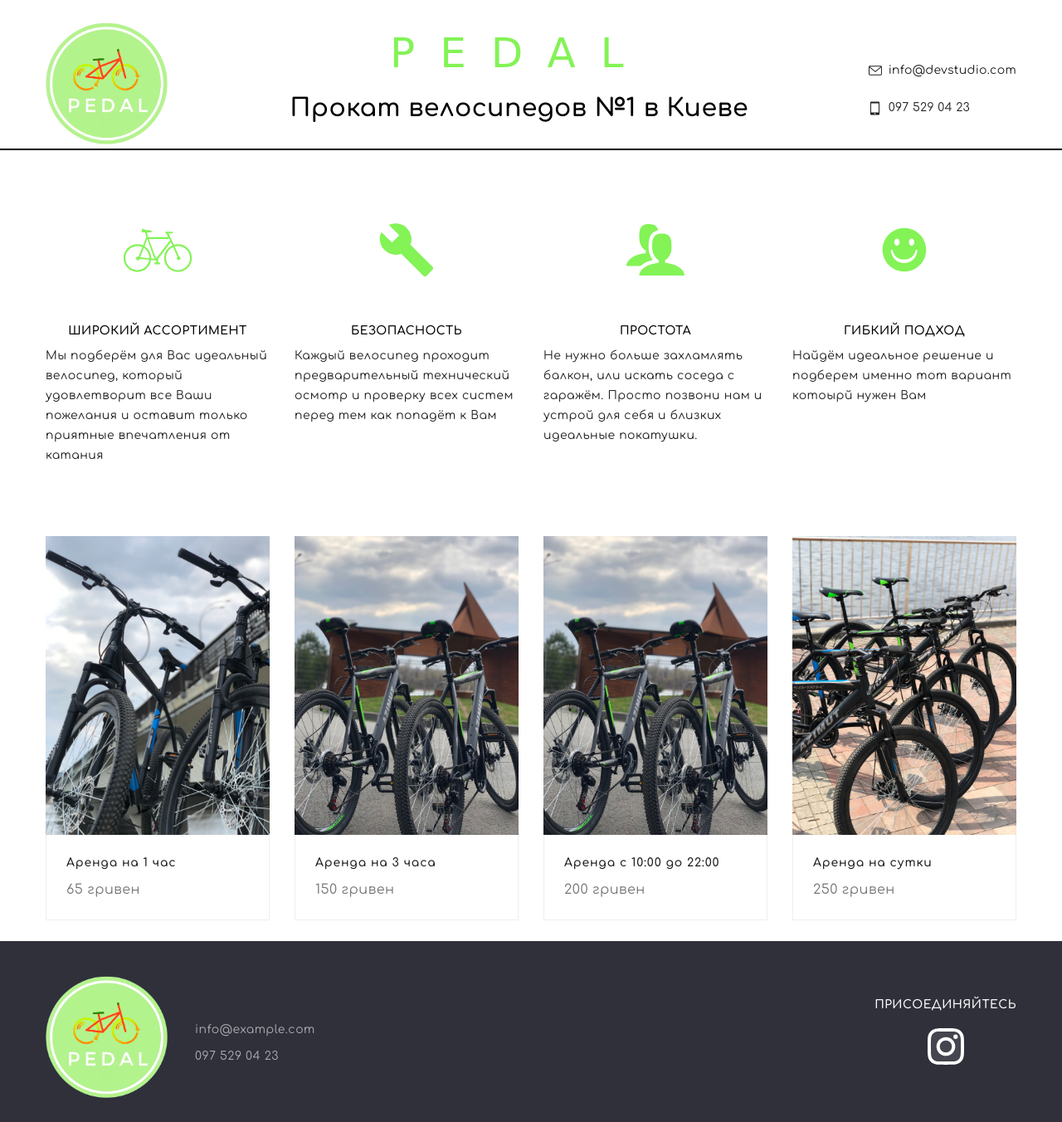
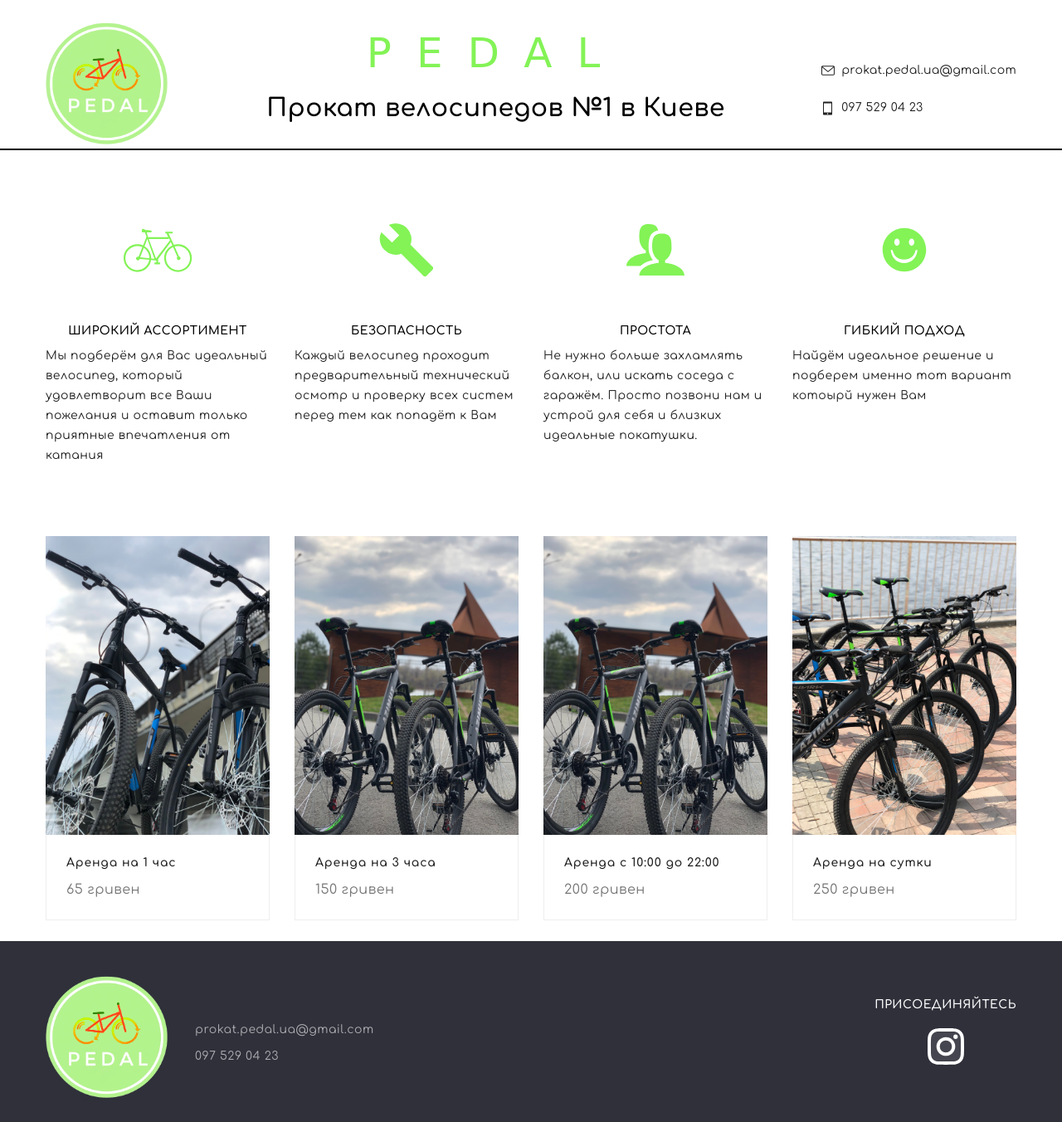
Before and after one commit to AlexandrHavrylov/pedal_velo_ua, a plain HTML site: page index.html in a window 1280 px wide. Shown: the whole page at 83% size. Drawn offline with nearby package versions, Linux system fonts and the light colour scheme; a web font is replaced by a local one.

Commit message:
fix почта

```diff
--- a/index.html
+++ b/index.html
@@ -31,11 +31,11 @@
 
         <ul class="contacts__list">
           <li class="contacts__item">
-            <a class="contacts__link" href="mailto:info@devstudio.com">
+            <a class="contacts__link" href="mailto:prokat.pedal.ua@gmail.com">
               <svg class="contacts__icon" width="16" height="12">
                 <use href="./img/sprite.svg#icon-mail"></use>
               </svg>
-              info@devstudio.com</a
+              prokat.pedal.ua@gmail.com</a
             >
           </li>
           <li class="contacts__item">
@@ -202,8 +202,10 @@
                 </a>
                 <ul class="address__list">
                   <li class="address__item">
-                    <a class="address__link" href="mailto:info@example.com"
-                      >info@example.com</a
+                    <a
+                      class="address__link"
+                      href="mailto:prokat.pedal.ua@gmail.com"
+                      >prokat.pedal.ua@gmail.com</a
                     >
                   </li>
                   <li class="address__item">
```
